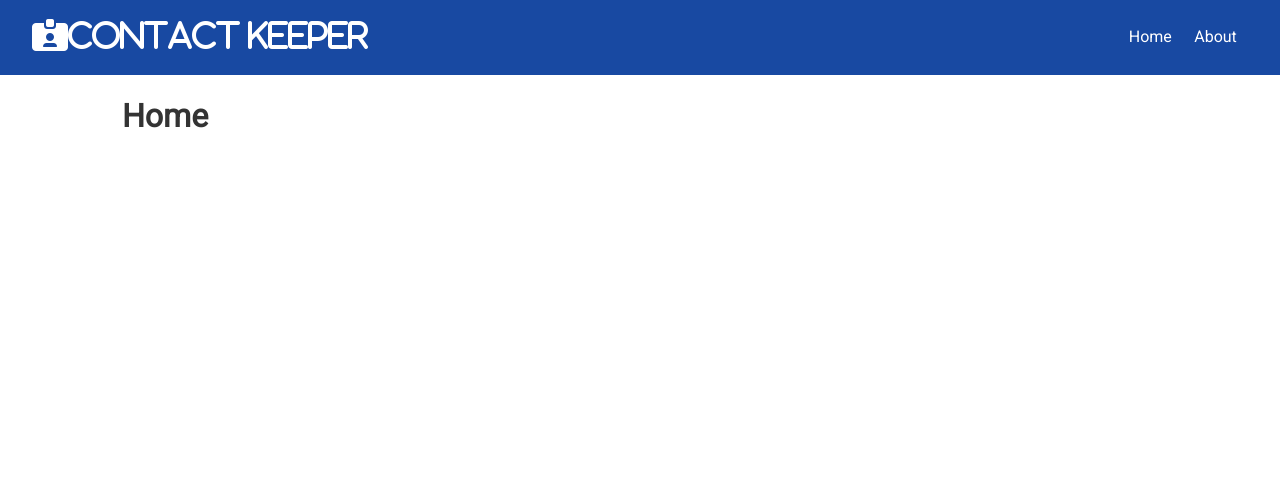
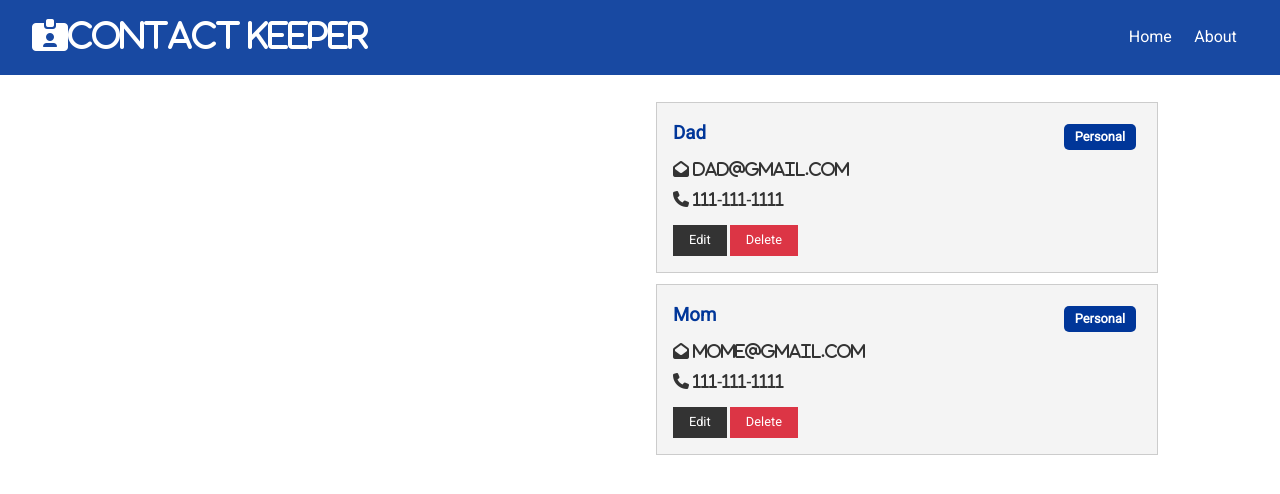
Before and after one commit to eddieb2/contact-keeper, a React (Create React App) app in the folder client/: page / in a window 1280 px wide. Shown: the top 494 px of the page. Built offline with nearby package versions, Linux system fonts and the light colour scheme.

Commit message:
contact compoents ui added

```diff
--- /dev/null
+++ b/client/src/components/contacts/ContactItem.js
@@ -0,0 +1,45 @@
+import React from 'react';
+import PropTypes from 'prop-types';
+import ContactState from '../../context/contact/ContactState';
+
+const ContactItem = ({ contact }) => {
+	const { id, name, email, phone, type } = contact;
+
+	return (
+		<div className='card bg-light'>
+			<h3 className='text-primary text-left'>
+				{name}{' '}
+				<span
+					style={{ float: 'right' }}
+					className={
+						'badge ' + (type === 'professional' ? 'badge-success' : 'badge-primary')
+					}
+				>
+					{type.charAt(0).toUpperCase() + type.slice(1)}
+				</span>
+			</h3>
+			<ul className='list'>
+				{email && (
+					<li>
+						<i className='fas fa-envelope-open'> {email}</i>
+					</li>
+				)}
+				{phone && (
+					<li>
+						<i className='fas fa-phone'> {phone}</i>
+					</li>
+				)}
+			</ul>
+			<p>
+				<button className='btn btn-dark btn-sm'>Edit</button>
+				<button className='btn btn-danger btn-sm'>Delete</button>
+			</p>
+		</div>
+	);
+};
+
+ContactItem.propTypes = {
+	contact: PropTypes.object.isRequired,
+};
+
+export default ContactItem;
--- /dev/null
+++ b/client/src/components/contacts/Contacts.js
@@ -0,0 +1,24 @@
+import React, { useContext } from 'react';
+import axios from 'axios';
+
+// SECTION Components
+import ContactItem from './ContactItem';
+
+// SECTION React Context API
+import ContactContext from '../../context/contact/contactContext';
+
+const Contacts = () => {
+	const contactContext = useContext(ContactContext);
+
+	const { contacts } = contactContext;
+
+	return (
+		<React.Fragment>
+			{contacts.map((contact) => (
+				<ContactItem key={contact.id} contact={contact} />
+			))}
+		</React.Fragment>
+	);
+};
+
+export default Contacts;
--- a/client/src/components/pages/Home.js
+++ b/client/src/components/pages/Home.js
@@ -1,9 +1,13 @@
 import React from 'react';
+import Contacts from '../contacts/Contacts';
 
 const Home = () => {
 	return (
-		<div>
-			<h1>Home</h1>
+		<div className='grid-2'>
+			<div>{/* Contact Form */}</div>
+			<div>
+				<Contacts />
+			</div>
 		</div>
 	);
 };
```
